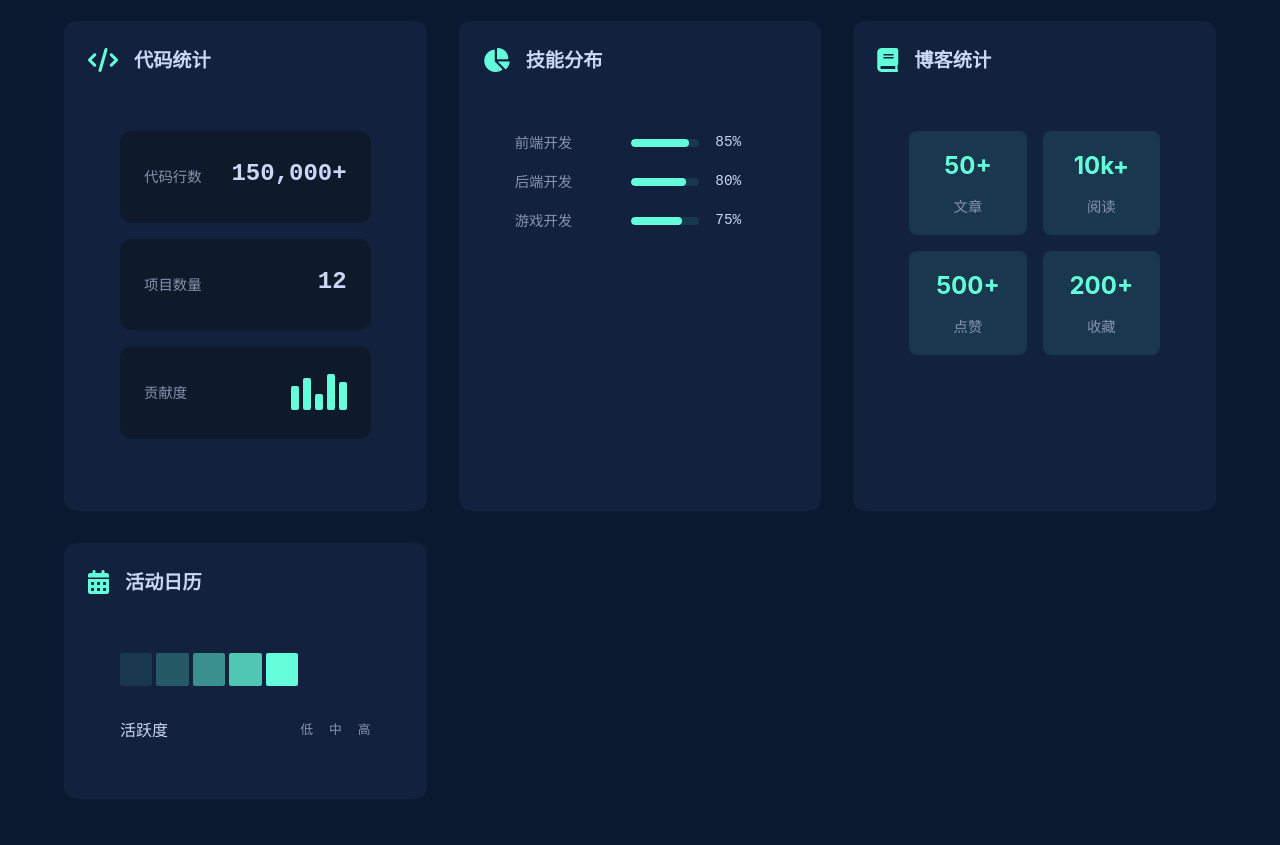
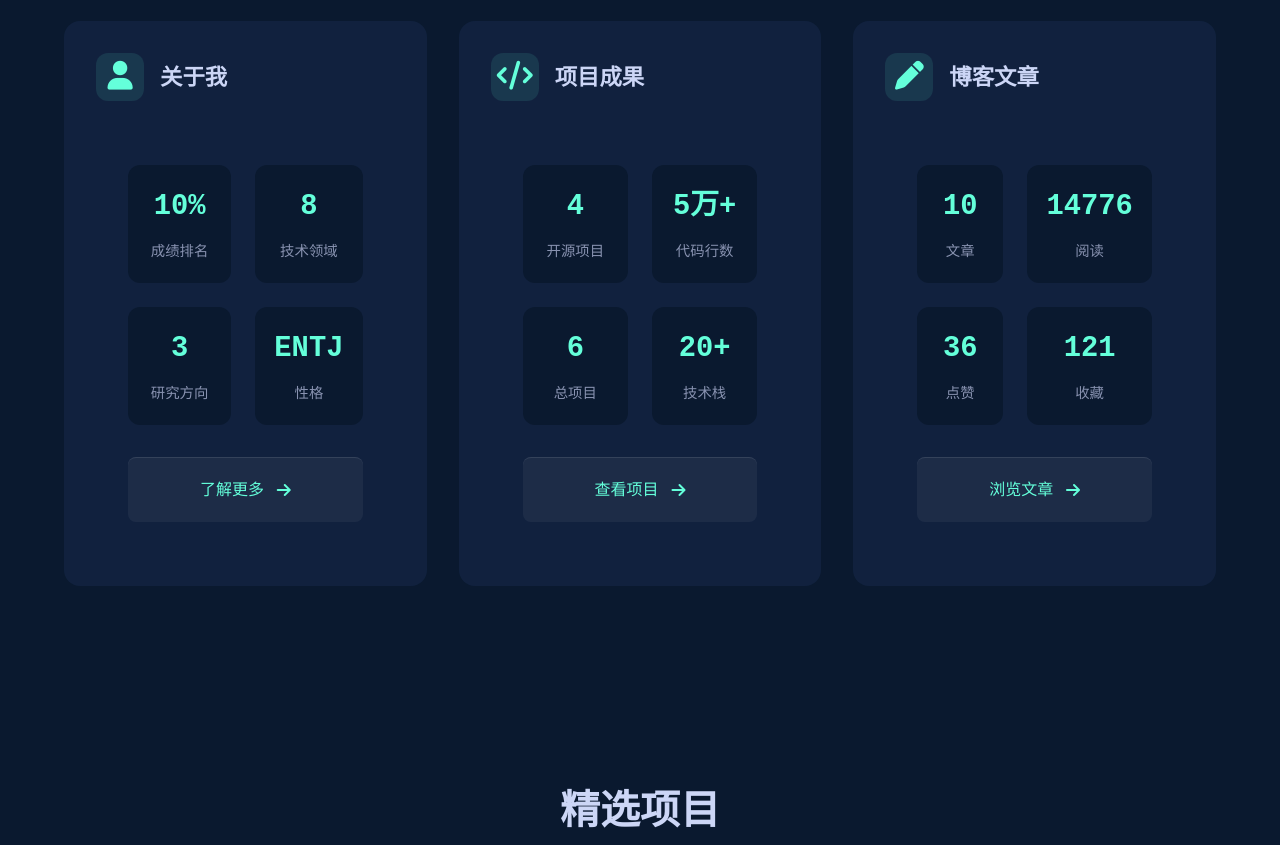
Before and after one commit to HS-Jack-YZY/MyWebsite, a plain HTML site: page index.html in a window 1280 px wide. Shown: the part 1340-2185 px from the top of the page. Drawn offline with Linux system fonts and the light colour scheme.

Commit message:
style(ui): 重构仪表盘组件样式和布局
优化了个人网站仪表盘(Dashboard)部分的UI设计和交互体验：

- 将网格布局从自适应改为固定3列布局
- 重新设计卡片样式，添加悬停动画和渐变边框效果
- 优化数据统计模块的视觉层次和间距
- 新增卡片链接按钮组件及其交互效果
- 完善响应式布局断点，优化移动端显示

技术改进：
- 使用CSS Grid实现更精确的布局控制
- 添加cubic-bezier动画曲线提升交互体验
- 统一使用CSS变量管理主题样式

```diff
--- a/css/styles.css
+++ b/css/styles.css
@@ -591,7 +591,7 @@ body {
 
 .dashboard-grid {
     display: grid;
-    grid-template-columns: repeat(auto-fit, minmax(280px, 1fr));
+    grid-template-columns: repeat(3, 1fr);
     gap: 2rem;
     max-width: 1200px;
     margin: 0 auto;
@@ -599,178 +599,148 @@ body {
 
 .dashboard-card {
     background-color: var(--card-bg);
+    border-radius: 16px;
+    padding: 2rem;
+    transition: all 0.4s cubic-bezier(0.4, 0, 0.2, 1);
+    position: relative;
+    overflow: hidden;
+}
+
+.dashboard-card::before {
+    content: '';
+    position: absolute;
+    top: 0;
+    left: 0;
+    right: 0;
+    height: 3px;
+    background: linear-gradient(90deg,
+        transparent,
+        var(--primary-color),
+        transparent
+    );
+    opacity: 0;
+    transition: opacity 0.3s ease;
+}
+
+.dashboard-card:hover {
+    transform: translateY(-8px);
+    box-shadow: 0 12px 30px rgba(0, 0, 0, 0.2);
+}
+
+.dashboard-card:hover::before {
+    opacity: 1;
+}
+
+.card-header {
+    display: flex;
+    align-items: center;
+    gap: 1rem;
+    margin-bottom: 2rem;
+    position: relative;
+}
+
+.card-header i {
+    font-size: 1.8rem;
+    color: var(--primary-color);
+    background: var(--primary-color-10);
+    width: 48px;
+    height: 48px;
+    display: flex;
+    align-items: center;
+    justify-content: center;
     border-radius: 12px;
-    padding: 1.5rem;
-    transition: transform 0.3s ease, box-shadow 0.3s ease;
-}
-
-.dashboard-card:hover {
-    transform: translateY(-5px);
-    box-shadow: 0 10px 30px rgba(0, 0, 0, 0.2);
-}
-
-.card-header {
-    display: flex;
-    align-items: center;
-    gap: 1rem;
-    margin-bottom: 1.5rem;
-}
-
-.card-header i {
-    font-size: 1.5rem;
-    color: var(--primary-color);
+    transition: all 0.3s ease;
+}
+
+.dashboard-card:hover .card-header i {
+    transform: scale(1.1);
+    background: var(--primary-color-25);
 }
 
 .card-header h3 {
     color: var(--text-primary);
-    font-size: 1.2rem;
+    font-size: 1.4rem;
     margin: 0;
 }
 
-/* 代码统计卡片 */
-.stat-item {
-    display: flex;
-    justify-content: space-between;
-    align-items: center;
-    margin-bottom: 1rem;
-}
-
-.stat-label {
-    color: var(--text-secondary);
-}
-
-.stat-value {
-    color: var(--text-primary);
-    font-family: var(--font-mono);
-}
-
-.contribution-graph {
-    display: flex;
-    align-items: flex-end;
-    gap: 4px;
-    height: 40px;
-}
-
-.contribution-graph .bar {
-    width: 8px;
-    background-color: var(--primary-color);
-    border-radius: 2px;
-    transition: height 0.3s ease;
-}
-
-/* 技能分布卡片 */
-.skill-distribution {
-    display: flex;
-    flex-direction: column;
-    gap: 1rem;
-}
-
-.skill-bar {
-    display: grid;
-    grid-template-columns: 100px 1fr 50px;
-    align-items: center;
-    gap: 1rem;
-}
-
-.skill-name {
-    color: var(--text-secondary);
-    font-size: 0.9rem;
-}
-
-.progress-bar {
-    height: 8px;
-    background-color: var(--primary-color-10);
-    border-radius: 4px;
-    overflow: hidden;
-}
-
-.progress {
-    height: 100%;
-    background-color: var(--primary-color);
-    border-radius: 4px;
-    transition: width 0.3s ease;
-}
-
-.skill-percentage {
-    color: var(--text-primary);
-    font-family: var(--font-mono);
-    font-size: 0.9rem;
-}
-
-/* 博客统计卡片 */
 .stat-grid {
     display: grid;
     grid-template-columns: repeat(2, 1fr);
-    gap: 1rem;
+    gap: 1.5rem;
+    margin-bottom: 2rem;
 }
 
 .stat-box {
-    background-color: var(--primary-color-10);
-    border-radius: 8px;
-    padding: 1rem;
+    background-color: var(--secondary-color);
+    border-radius: 12px;
+    padding: 1.2rem;
     text-align: center;
+    transition: all 0.3s ease;
+}
+
+.dashboard-card:hover .stat-box {
+    transform: translateY(-4px);
 }
 
 .stat-number {
     display: block;
     color: var(--primary-color);
-    font-size: 1.5rem;
+    font-size: 1.8rem;
     font-weight: bold;
     margin-bottom: 0.5rem;
-}
-
-.stat-box .stat-label {
+    font-family: var(--font-mono);
+}
+
+.stat-label {
+    color: var(--text-secondary);
     font-size: 0.9rem;
 }
 
-/* 活动日历卡片 */
-.activity-calendar {
-    display: flex;
-    flex-direction: column;
-    gap: 1rem;
-}
-
-.calendar-grid {
-    display: grid;
-    grid-template-columns: repeat(7, 1fr);
-    gap: 4px;
-}
-
-.calendar-day {
-    aspect-ratio: 1;
-    border-radius: 2px;
-    transition: transform 0.2s ease;
-}
-
-.calendar-day:hover {
-    transform: scale(1.2);
-}
-
-.calendar-legend {
-    display: flex;
-    justify-content: space-between;
-    align-items: center;
-    margin-top: 1rem;
-}
-
-.legend-items {
-    display: flex;
-    gap: 1rem;
-}
-
-.legend-item {
-    color: var(--text-secondary);
-    font-size: 0.8rem;
+.card-link {
+    display: flex;
+    align-items: center;
+    justify-content: center;
+    gap: 0.8rem;
+    color: var(--primary-color);
+    text-decoration: none;
+    font-size: 1rem;
+    padding: 0.8rem;
+    border-radius: 8px;
+    background: var(--primary-color-10);
+    transition: all 0.3s ease;
+}
+
+.card-link:hover {
+    background: var(--primary-color-25);
+    gap: 1.2rem;
+}
+
+.card-link i {
+    transition: transform 0.3s ease;
+}
+
+.card-link:hover i {
+    transform: translateX(4px);
 }
 
 /* 响应式调整 */
+@media (max-width: 1200px) {
+    .dashboard-grid {
+        grid-template-columns: repeat(2, 1fr);
+    }
+}
+
 @media (max-width: 768px) {
     .dashboard-grid {
         grid-template-columns: 1fr;
     }
 
-    .skill-bar {
-        grid-template-columns: 80px 1fr 40px;
+    .dashboard-card {
+        padding: 1.5rem;
+    }
+
+    .stat-number {
+        font-size: 1.5rem;
     }
 }
 
--- a/index.html
+++ b/index.html
@@ -70,122 +70,99 @@
     <section id="dashboard" class="dashboard">
         <h2 class="section-title">数据概览</h2>
         <div class="dashboard-grid">
-            <!-- 代码统计 -->
-            <div class="dashboard-card">
+            <!-- 关于我卡片 -->
+            <div class="dashboard-card about-card">
                 <div class="card-header">
-                    <i class="fas fa-code"></i>
-                    <h3>代码统计</h3>
-                </div>
-                <div class="card-content">
-                    <div class="stat-item">
-                        <span class="stat-label">代码行数</span>
-                        <span class="stat-value">150,000+</span>
-                    </div>
-                    <div class="stat-item">
-                        <span class="stat-label">项目数量</span>
-                        <span class="stat-value">12</span>
-                    </div>
-                    <div class="stat-item">
-                        <span class="stat-label">贡献度</span>
-                        <span class="stat-value">
-                            <div class="contribution-graph">
-                                <div class="bar" style="height: 60%"></div>
-                                <div class="bar" style="height: 80%"></div>
-                                <div class="bar" style="height: 40%"></div>
-                                <div class="bar" style="height: 90%"></div>
-                                <div class="bar" style="height: 70%"></div>
-                            </div>
-                        </span>
-                    </div>
-                </div>
-            </div>
-
-            <!-- 技能分布 -->
-            <div class="dashboard-card">
-                <div class="card-header">
-                    <i class="fas fa-chart-pie"></i>
-                    <h3>技能分布</h3>
-                </div>
-                <div class="card-content">
-                    <div class="skill-distribution">
-                        <div class="skill-bar">
-                            <span class="skill-name">前端开发</span>
-                            <div class="progress-bar">
-                                <div class="progress" style="width: 85%"></div>
-                            </div>
-                            <span class="skill-percentage">85%</span>
-                        </div>
-                        <div class="skill-bar">
-                            <span class="skill-name">后端开发</span>
-                            <div class="progress-bar">
-                                <div class="progress" style="width: 80%"></div>
-                            </div>
-                            <span class="skill-percentage">80%</span>
-                        </div>
-                        <div class="skill-bar">
-                            <span class="skill-name">游戏开发</span>
-                            <div class="progress-bar">
-                                <div class="progress" style="width: 75%"></div>
-                            </div>
-                            <span class="skill-percentage">75%</span>
-                        </div>
-                    </div>
-                </div>
-            </div>
-
-            <!-- 博客统计 -->
-            <div class="dashboard-card">
-                <div class="card-header">
-                    <i class="fas fa-book"></i>
-                    <h3>博客统计</h3>
+                    <i class="fas fa-user"></i>
+                    <h3>关于我</h3>
                 </div>
                 <div class="card-content">
                     <div class="stat-grid">
                         <div class="stat-box">
-                            <span class="stat-number">50+</span>
+                            <span class="stat-number">10%</span>
+                            <span class="stat-label">成绩排名</span>
+                        </div>
+                        <div class="stat-box">
+                            <span class="stat-number">8</span>
+                            <span class="stat-label">技术领域</span>
+                        </div>
+                        <div class="stat-box">
+                            <span class="stat-number">3</span>
+                            <span class="stat-label">研究方向</span>
+                        </div>
+                        <div class="stat-box">
+                            <span class="stat-number">ENTJ</span>
+                            <span class="stat-label">性格</span>
+                        </div>
+                    </div>
+                    <a href="about.html" class="card-link">
+                        <span>了解更多</span>
+                        <i class="fas fa-arrow-right"></i>
+                    </a>
+                </div>
+            </div>
+
+            <!-- 项目卡片 -->
+            <div class="dashboard-card projects-card">
+                <div class="card-header">
+                    <i class="fas fa-code"></i>
+                    <h3>项目成果</h3>
+                </div>
+                <div class="card-content">
+                    <div class="stat-grid">
+                        <div class="stat-box">
+                            <span class="stat-number">4</span>
+                            <span class="stat-label">开源项目</span>
+                        </div>
+                        <div class="stat-box">
+                            <span class="stat-number">5万+</span>
+                            <span class="stat-label">代码行数</span>
+                        </div>
+                        <div class="stat-box">
+                            <span class="stat-number">6</span>
+                            <span class="stat-label">总项目</span>
+                        </div>
+                        <div class="stat-box">
+                            <span class="stat-number">20+</span>
+                            <span class="stat-label">技术栈</span>
+                        </div>
+                    </div>
+                    <a href="projects.html" class="card-link">
+                        <span>查看项目</span>
+                        <i class="fas fa-arrow-right"></i>
+                    </a>
+                </div>
+            </div>
+
+            <!-- 博客卡片 -->
+            <div class="dashboard-card projects-card">
+                <div class="card-header">
+                    <i class="fas fa-pen"></i>
+                    <h3>博客文章</h3>
+                </div>
+                <div class="card-content">
+                    <div class="stat-grid">
+                        <div class="stat-box">
+                            <span class="stat-number">10</span>
                             <span class="stat-label">文章</span>
                         </div>
                         <div class="stat-box">
-                            <span class="stat-number">10k+</span>
+                            <span class="stat-number">14776</span>
                             <span class="stat-label">阅读</span>
                         </div>
                         <div class="stat-box">
-                            <span class="stat-number">500+</span>
+                            <span class="stat-number">36</span>
                             <span class="stat-label">点赞</span>
                         </div>
                         <div class="stat-box">
-                            <span class="stat-number">200+</span>
+                            <span class="stat-number">121</span>
                             <span class="stat-label">收藏</span>
                         </div>
                     </div>
-                </div>
-            </div>
-
-            <!-- 活动日历 -->
-            <div class="dashboard-card">
-                <div class="card-header">
-                    <i class="fas fa-calendar-alt"></i>
-                    <h3>活动日历</h3>
-                </div>
-                <div class="card-content">
-                    <div class="activity-calendar">
-                        <div class="calendar-grid">
-                            <div class="calendar-day" style="background-color: var(--primary-color-10)"></div>
-                            <div class="calendar-day" style="background-color: var(--primary-color-25)"></div>
-                            <div class="calendar-day" style="background-color: var(--primary-color-50)"></div>
-                            <div class="calendar-day" style="background-color: var(--primary-color-75)"></div>
-                            <div class="calendar-day" style="background-color: var(--primary-color)"></div>
-                            <!-- 更多日历格子 -->
-                        </div>
-                        <div class="calendar-legend">
-                            <span>活跃度</span>
-                            <div class="legend-items">
-                                <div class="legend-item">低</div>
-                                <div class="legend-item">中</div>
-                                <div class="legend-item">高</div>
-                            </div>
-                        </div>
-                    </div>
+                    <a href="blog.html" class="card-link">
+                        <span>浏览文章</span>
+                        <i class="fas fa-arrow-right"></i>
+                    </a>
                 </div>
             </div>
         </div>
```
